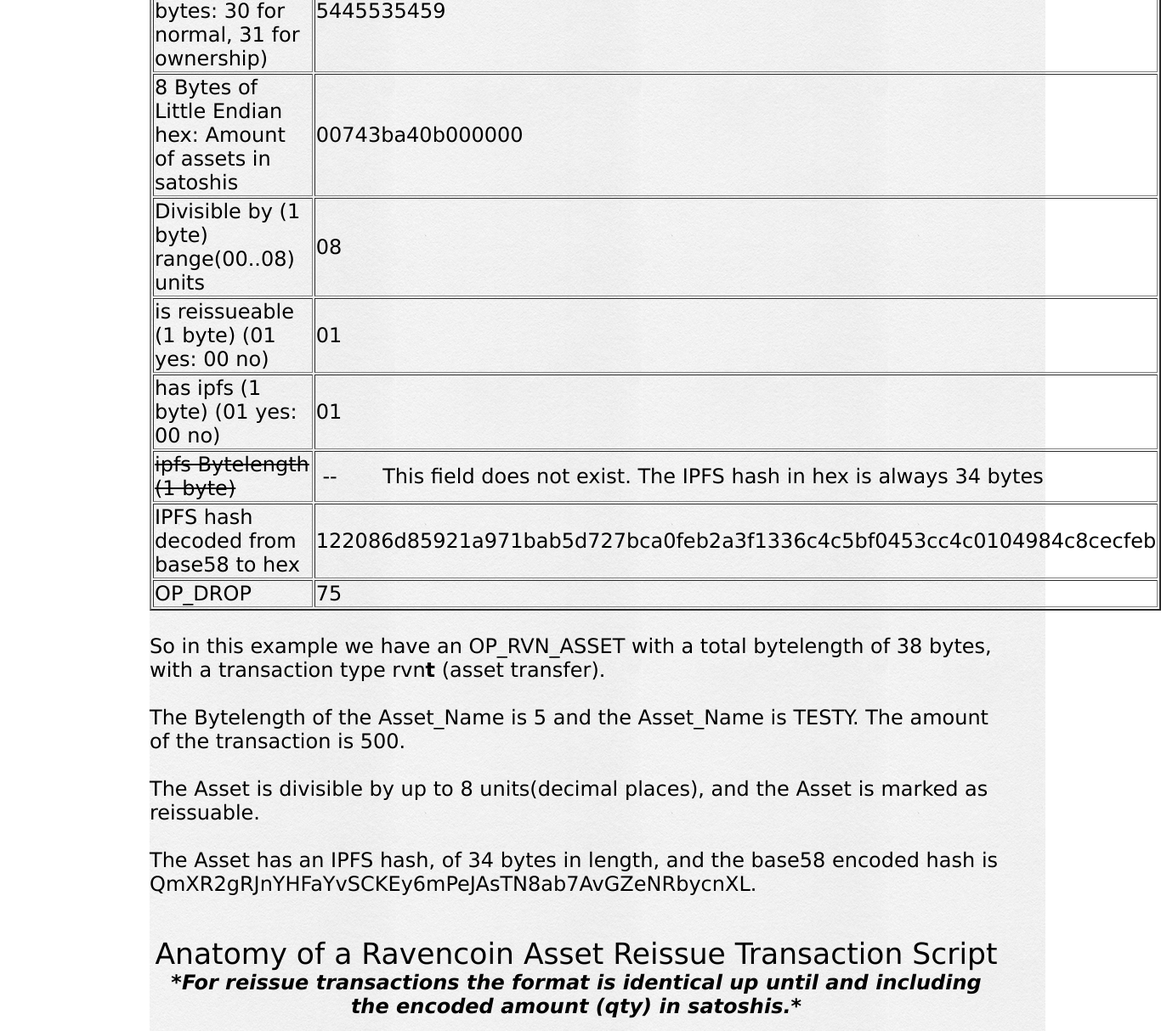
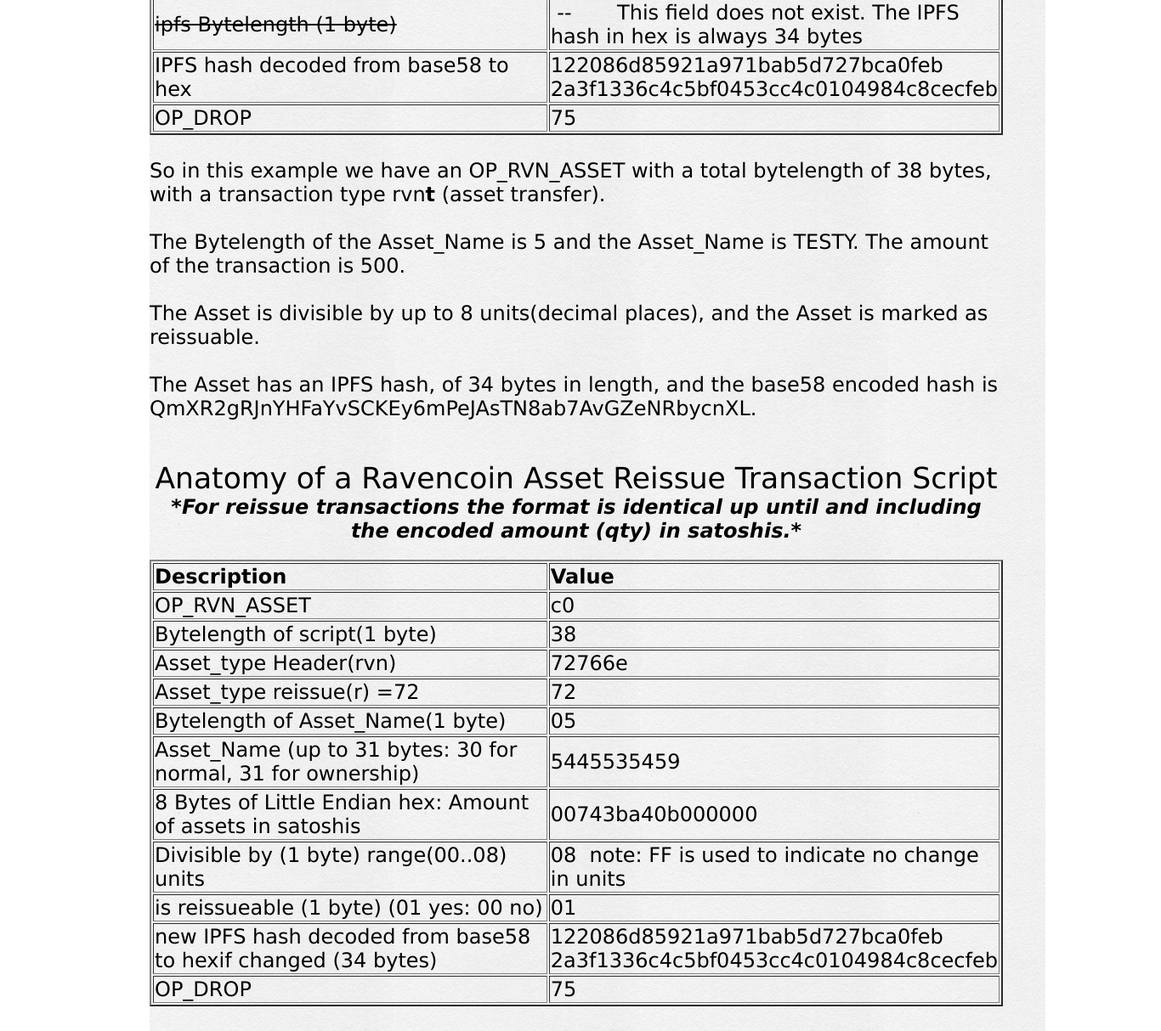
Before and after one commit to jeroz1/mastering_ravencoin, a plain HTML site: page Anatomy_of_a_Ravencoin_Asset_Transaction_Script.html in a window 1280 px wide. Shown: the part 1125-2339 px from the top of the page at 85% size, 1366 px wide, since content can reach past the window. Drawn offline with Linux system fonts and the light colour scheme.

Commit message:
minor changes

```diff
--- a/Anatomy_of_a_Ravencoin_Asset_Transaction_Script.html
+++ b/Anatomy_of_a_Ravencoin_Asset_Transaction_Script.html
@@ -65,10 +65,10 @@ EXAMPLE ASM:OP_RVN_ASSET 72766e 71 05 5445535459 00743ba40b000000 08 01
 OP_DROP
 <br>
 <br>
-<table border="2">
+<table border="2" width="100%">
   <tbody>
     <tr>
-      <th style="text-align: left;"> Description </th>
+      <th style="text-align: left; width: 60%;"> Description </th>
       <th style="text-align: left;"> Value </th>
     </tr>
     <tr>
@@ -120,8 +120,8 @@ not exist. The IPFS hash in hex is always 34 bytes<br>
     </tr>
     <tr>
       <td>IPFS hash decoded from base58 to hex </td>
-      <td>122086d85921a971bab5d727bca0feb2a3f1336c4c5bf0453cc4c0104984c8cecfeb
-      </td>
+      <td>122086d85921a971bab5d727bca0feb<br>
+2a3f1336c4c5bf0453cc4c0104984c8cecfeb </td>
     </tr>
     <tr>
       <td>OP_DROP </td>
@@ -147,10 +147,10 @@ encoded hash is QmXR2gRJnYHFaYvSCKEy6mPeJAsTN8ab7AvGZeNRbycnXL.<br>
 <i><b>*For reissue transactions the format is identical up until and
 including the encoded amount (qty) in satoshis.*</b></i><br>
 </div>
-<table border="2">
+<table border="2" width="100%">
   <tbody>
     <tr>
-      <th style="text-align: left;"> Description </th>
+      <th style="text-align: left; width: 60%;"> Description </th>
       <th style="text-align: left;"> Value </th>
     </tr>
     <tr>
@@ -194,8 +194,8 @@ including the encoded amount (qty) in satoshis.*</b></i><br>
       <td>new IPFS hash decoded from base58 to hexif changed (34 bytes)
 &nbsp; <br>
       </td>
-      <td>122086d85921a971bab5d727bca0feb2a3f1336c4c5bf0453cc4c0104984c8cecfeb
-      </td>
+      <td>122086d85921a971bab5d727bca0feb<br>
+2a3f1336c4c5bf0453cc4c0104984c8cecfeb </td>
     </tr>
     <tr>
       <td>OP_DROP </td>
```
